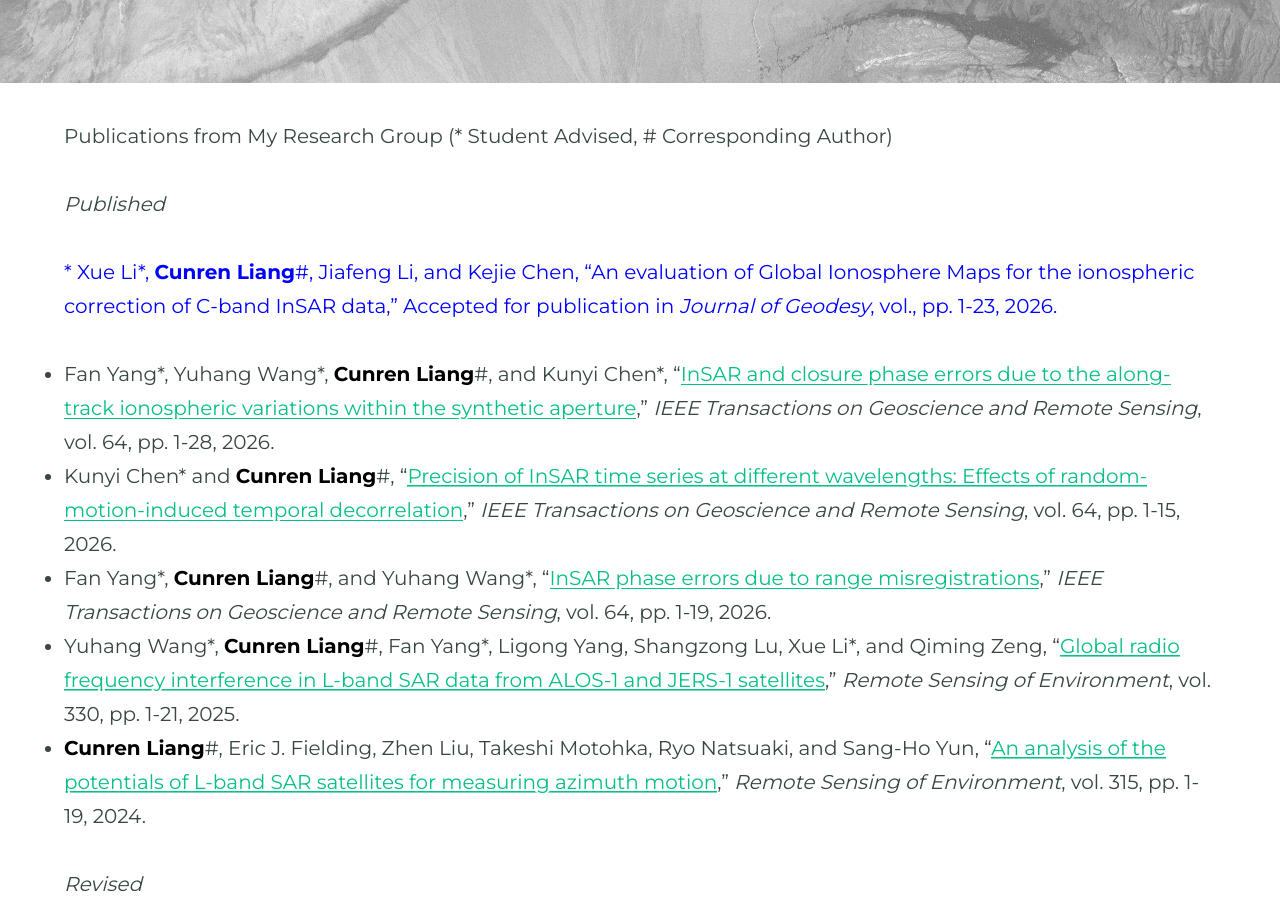
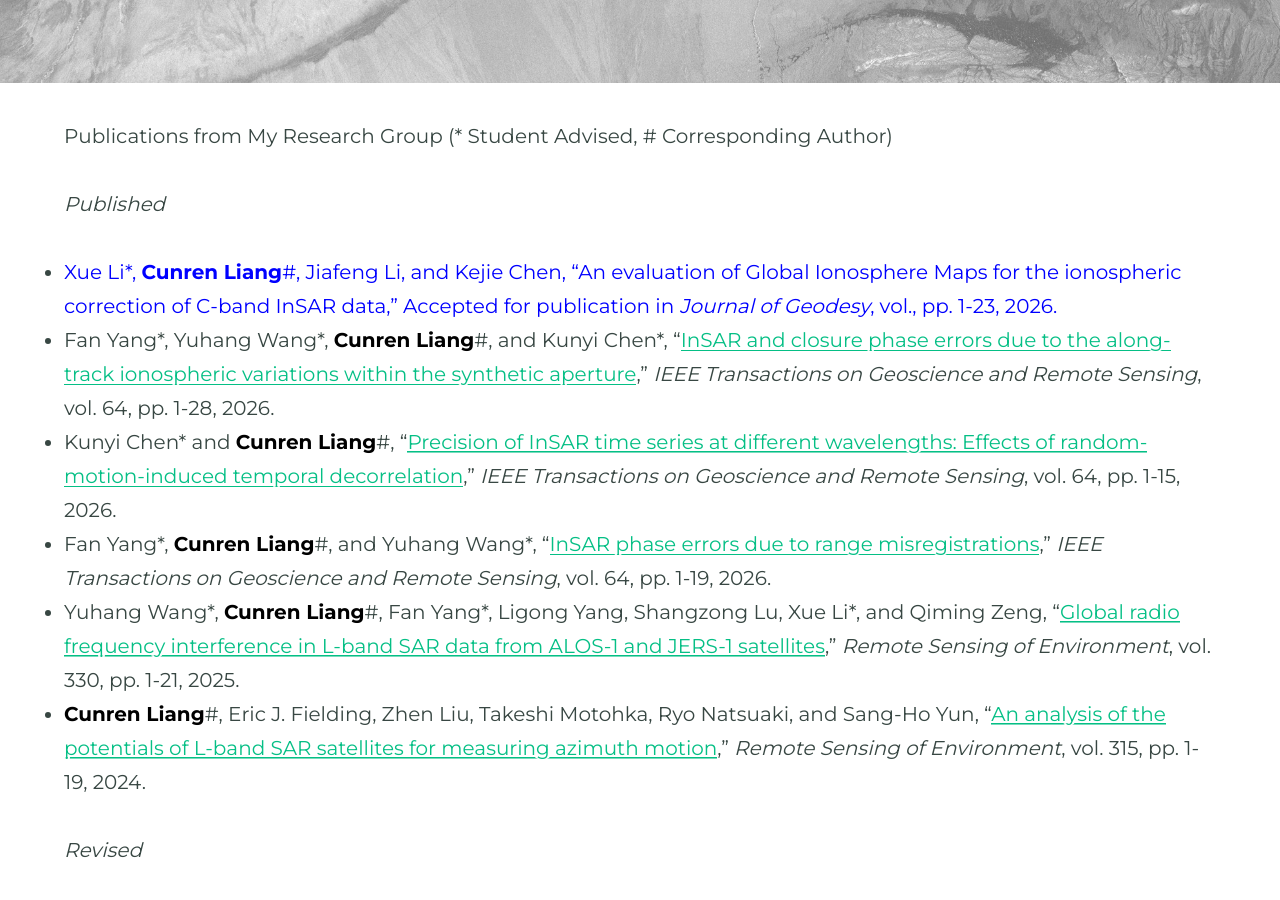
Before and after one commit to CunrenLiang/cunrenliang.github.io, a Jekyll site: the page built from publications.md, in a window 1280 px wide and 900 px high, scrolled down 341 px. Built offline with Jekyll 4.4.1, drawn with Linux system fonts in a browser that asks for light colours; some web fonts are replaced.

Commit message:
Add files via upload

```diff
--- a/publications.md
+++ b/publications.md
@@ -9,7 +9,7 @@ Publications from My Research Group (* Student Advised, # Corresponding Author)
 
 _Published_
 
-<span style="color:blue">* Xue Li\*, <span style="color:blue; font-weight: 600">Cunren Liang</span>\#, Jiafeng Li, and Kejie Chen, "An evaluation of Global Ionosphere Maps for the ionospheric correction of C-band InSAR data," Accepted for publication in _Journal of Geodesy_, vol., pp. 1-23, 2026.</span>
+* <span style="color:blue">Xue Li\*, <span style="color:blue; font-weight: 600">Cunren Liang</span>\#, Jiafeng Li, and Kejie Chen, "An evaluation of Global Ionosphere Maps for the ionospheric correction of C-band InSAR data," Accepted for publication in _Journal of Geodesy_, vol., pp. 1-23, 2026.</span>
 
 * Fan Yang\*, Yuhang Wang\*, <span style="color:black; font-weight: 600">Cunren Liang</span>\#, and Kunyi Chen\*, "[InSAR and closure phase errors due to the along-track ionospheric variations within the synthetic aperture](https://doi.org/10.1109/TGRS.2026.3721702)," _IEEE Transactions on Geoscience and Remote Sensing_, vol. 64, pp. 1-28, 2026.
 
```
